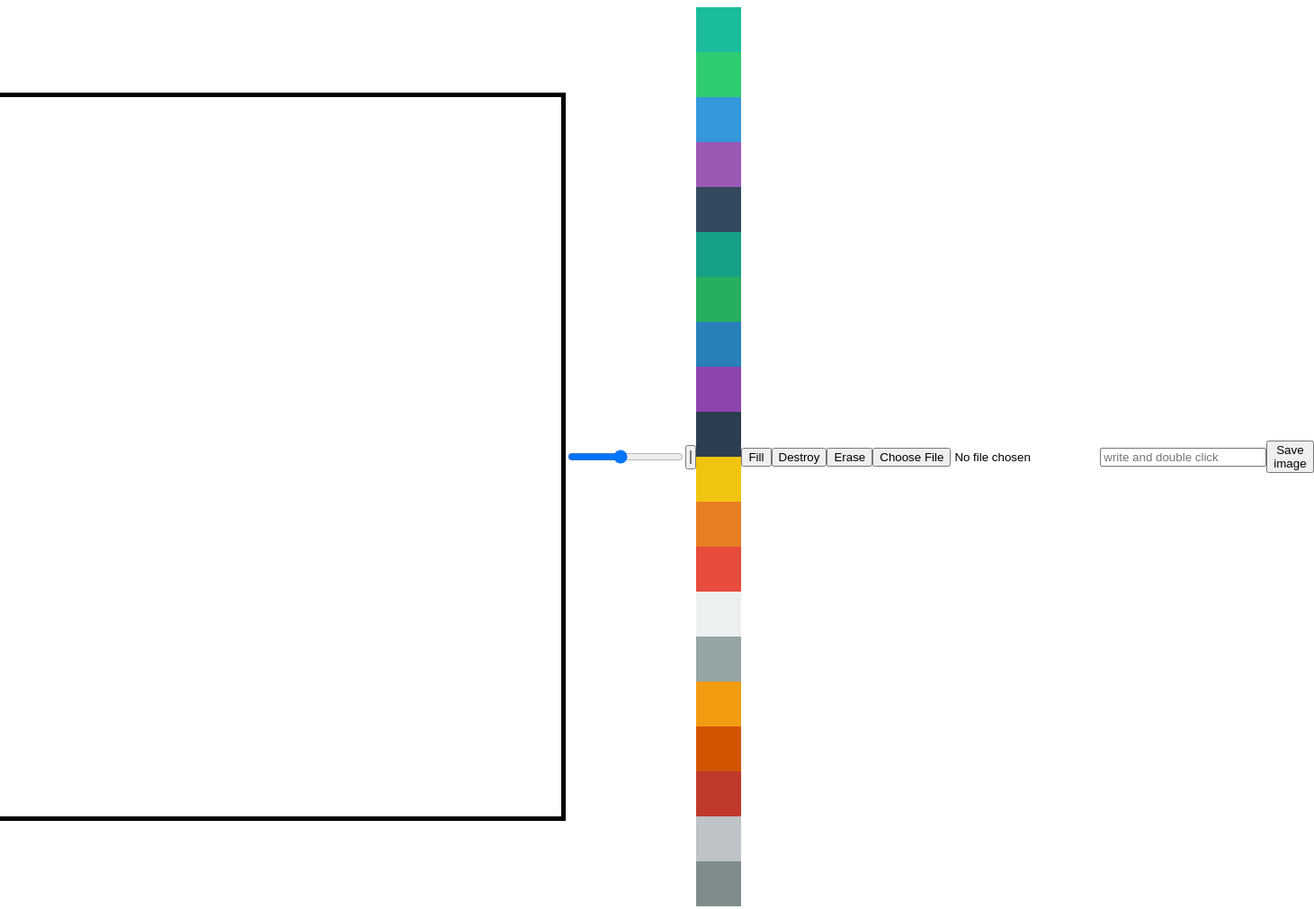
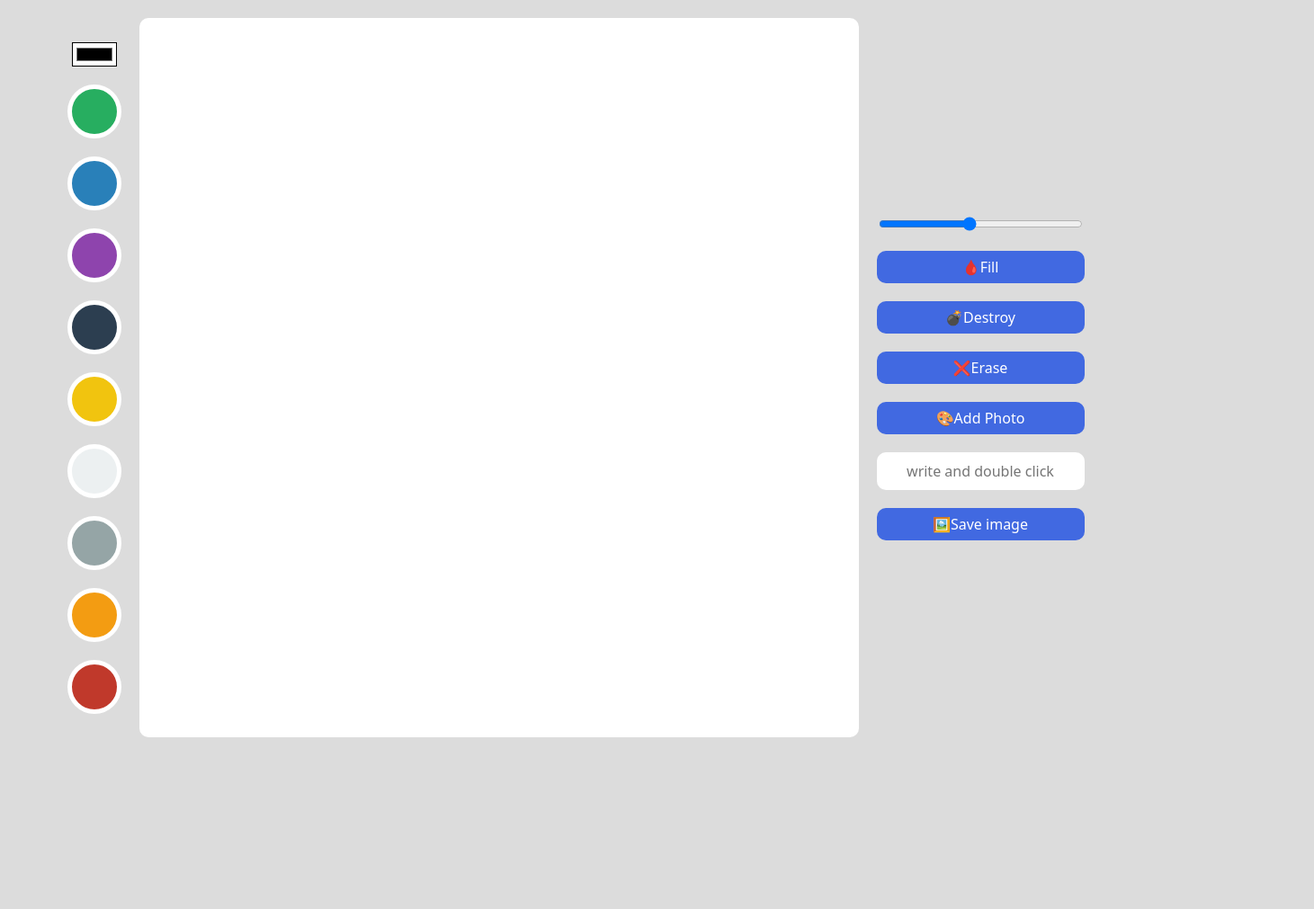
Before and after one commit to khasanlee/MEME-MAKER, a plain HTML site: page index.html in a window 1280 px wide. Shown: the whole page at 90% size, 1461 px wide, since content can reach past the window. After the commit the page ends 840 px from the top, so only its background shows below. Drawn offline with Linux system fonts and the light colour scheme.

Commit message:
changed css file

```diff
--- a/index.html
+++ b/index.html
@@ -7,37 +7,31 @@
     <link rel="stylesheet" href="styles.css">
 </head>
 <body>
-    <canvas></canvas>
-    <input id="line-width" type="range" min="1" max="10" value="5" step="0.1"/>
-    <input type="color" id="color">
-    <div>
-        <div class="color-option" style="background-color:  #1abc9c;"    data-color="#1abc9c"></div>
-        <div class="color-option" style="background-color:     #2ecc71;" data-color="#2ecc71"></div>
-        <div class="color-option" style="background-color:     #3498db;" data-color="#3498db"></div>
-        <div class="color-option" style="background-color:     #9b59b6;" data-color="#9b59b6"></div>
-        <div class="color-option" style="background-color:     #34495e;" data-color="#34495e"></div>
-        <div class="color-option" style="background-color:     #16a085;" data-color="#16a085"></div>
+    <div class="color-options">
+        <input type="color" id="color">
         <div class="color-option" style="background-color:     #27ae60;" data-color="#27ae60"></div>
         <div class="color-option" style="background-color:     #2980b9;" data-color="#2980b9"></div>
         <div class="color-option" style="background-color:     #8e44ad;" data-color="#8e44ad"></div>
         <div class="color-option" style="background-color:     #2c3e50;" data-color="#2c3e50"></div>
         <div class="color-option" style="background-color:     #f1c40f;" data-color="#f1c40f"></div>
-        <div class="color-option" style="background-color:     #e67e22;" data-color="#e67e22"></div>
-        <div class="color-option" style="background-color:     #e74c3c;" data-color="#e74c3c"></div>
         <div class="color-option" style="background-color:     #ecf0f1;" data-color="#ecf0f1"></div>
         <div class="color-option" style="background-color:     #95a5a6;" data-color="#95a5a6"></div>
         <div class="color-option" style="background-color:     #f39c12;" data-color="#f39c12"></div>
-        <div class="color-option" style="background-color:     #d35400;" data-color="#d35400"></div>
         <div class="color-option" style="background-color:     #c0392b;" data-color="#c0392b"></div>
-        <div class="color-option" style="background-color:     #bdc3c7;" data-color="#bdc3c7"></div>
-        <div class="color-option" style="background-color:     #7f8c8d;" data-color="#7f8c8d"></div>
     </div>
-    <button id="mode-btn">Fill</button>
-    <button id="destroy-btn">Destroy</button>
-    <button id="eraser-btn">Erase</button>
-    <input type="file" accept="image/*" id="file"/>
-    <input type="text" placeholder="write and double click" id="text"/>
-    <button id="save">Save image</button>
+    <canvas></canvas>
+    <div class="btns">
+        <input id="line-width" type="range" min="1" max="10" value="5" step="0.1"/>
+        <button id="mode-btn">🩸Fill</button>
+        <button id="destroy-btn">💣Destroy</button>
+        <button id="eraser-btn">❌Erase</button>
+        <label for="file">
+            🎨Add Photo
+            <input type="file" accept="image/*" id="file"/>
+        </label>
+        <input type="text" placeholder="write and double click" id="text"/>
+        <button id="save">🖼️Save image</button>
+    </div>
     <script src="app.js"></script>
 </body>
 </html>
--- /dev/null
+++ b/reset.css
@@ -0,0 +1,43 @@
+html, body, div, span, applet, object, iframe,
+h1, h2, h3, h4, h5, h6, p, blockquote, pre,
+a, abbr, acronym, address, big, cite, code,
+del, dfn, em, img, ins, kbd, q, s, samp,
+small, strike, strong, sub, sup, tt, var,
+b, u, i, center,
+dl, dt, dd, ol, ul, li,
+fieldset, form, label, legend,
+table, caption, tbody, tfoot, thead, tr, th, td,
+article, aside, canvas, details, embed,
+figure, figcaption, footer, header, hgroup,
+menu, nav, output, ruby, section, summary,
+time, mark, audio, video {
+	margin: 0;
+	padding: 0;
+	border: 0;
+	font-size: 100%;
+	font: inherit;
+	vertical-align: baseline;
+}
+/* HTML5 display-role reset for older browsers */
+article, aside, details, figcaption, figure,
+footer, header, hgroup, menu, nav, section {
+	display: block;
+}
+body {
+	line-height: 1;
+}
+ol, ul {
+	list-style: none;
+}
+blockquote, q {
+	quotes: none;
+}
+blockquote:before, blockquote:after,
+q:before, q:after {
+	content: '';
+	content: none;
+}
+table {
+	border-collapse: collapse;
+	border-spacing: 0;
+}
--- a/styles.css
+++ b/styles.css
@@ -1,7 +1,25 @@
+@import "reset.css";
+
+body {
+    display: flex;
+    gap: 20px;
+    justify-content: space-between;
+    align-items: flex-start;
+    background-color: gainsboro;
+    padding: 20px;
+    font-family: system-ui, -apple-system, BlinkMacSystemFont, 'Segoe UI', Roboto, Oxygen, Ubuntu, Cantarell, 'Open Sans', 'Helvetica Neue', sans-serif;
+}
+.btns {
+    display: flex;
+    flex-direction: column;
+    gap: 20px;
+
+}
 canvas {
     width: 800px;
     height: 800px;
-    border: 5px solid black;
+    background-color: white;
+    border-radius: 10px;
 }
 
 body {
@@ -9,8 +27,49 @@ body {
     justify-content: center;
     align-items: center;
 }
+.color-options {
+    display: flex;
+    flex-direction: column;
+    gap: 20px;
+    align-items: center;
+}
 .color-option {
     width: 50px;
     height: 50px;
+    border-radius: 50%;
     cursor: pointer;
+    transition:transform ease-in-out .1s;
+    border: 5px solid white;
 }
+.color-option:hover {
+    transform: scale(1.2);
+}
+input#color {
+    background-color: white;
+}
+button,label{
+    all:unset;
+    padding: 10px 0px;
+    text-align: center;
+    background-color: royalblue;
+    color: white;
+    font-weight: 500;
+    cursor: pointer;
+    border-radius: 10px;
+    transition:opacity linear .1s;
+}
+button:hover {
+    opacity: 0.85;
+}
+input#file {
+    display: none;
+}
+
+input#text {
+    all:unset;
+    padding: 10px 0px;
+    font-weight: 500;
+    border-radius: 10px;
+    text-align: center;
+    background-color: white;
+}
```
